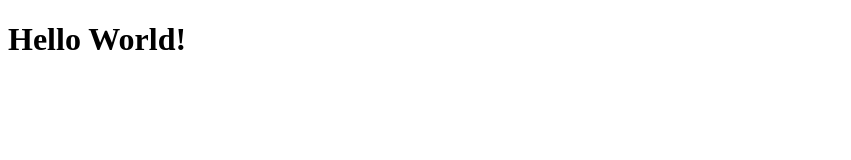
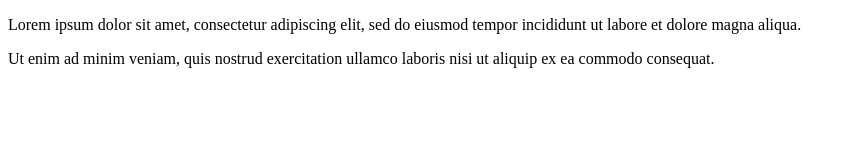
Before and after one commit to hcaber1985/HTML-Practice, a plain HTML site: page index.html in a window 1280 px wide. Shown: the whole page, without its empty margins (0-851 px from the left). Drawn offline with Linux system fonts and the light colour scheme.

Commit message:
Added heading, paragraph, strong, em modifier tags

```diff
--- a/index.html
+++ b/index.html
@@ -9,8 +9,13 @@
 
     <body>
 
-        <h1>Hello World!</h1>
+        <p>Lorem ipsum dolor sit amet, consectetur adipiscing elit, sed do eiusmod tempor
+        incididunt ut labore et dolore magna aliqua.
+        </p>
 
+        <p>Ut enim ad minim veniam, quis nostrud exercitation ullamco laboris
+        nisi ut aliquip ex ea commodo consequat.
+        </p>
     </body>
 
 
```
